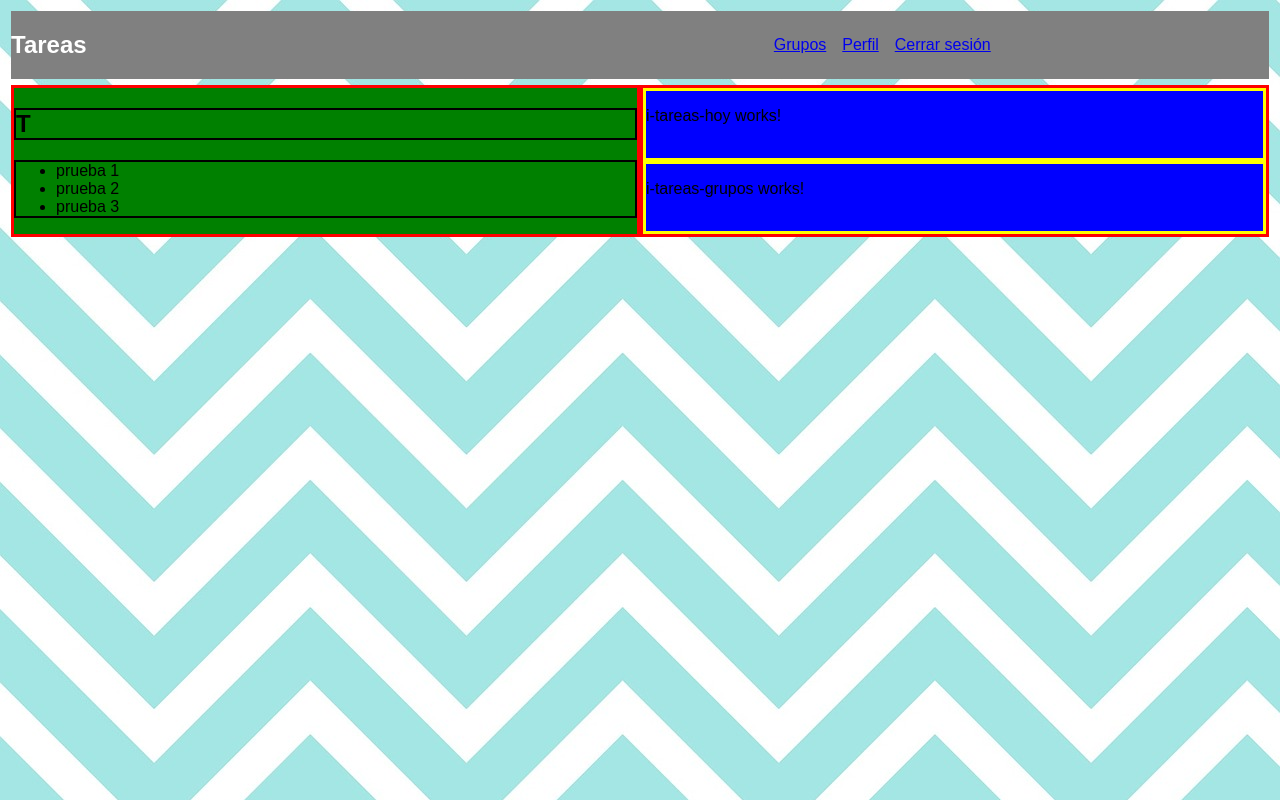
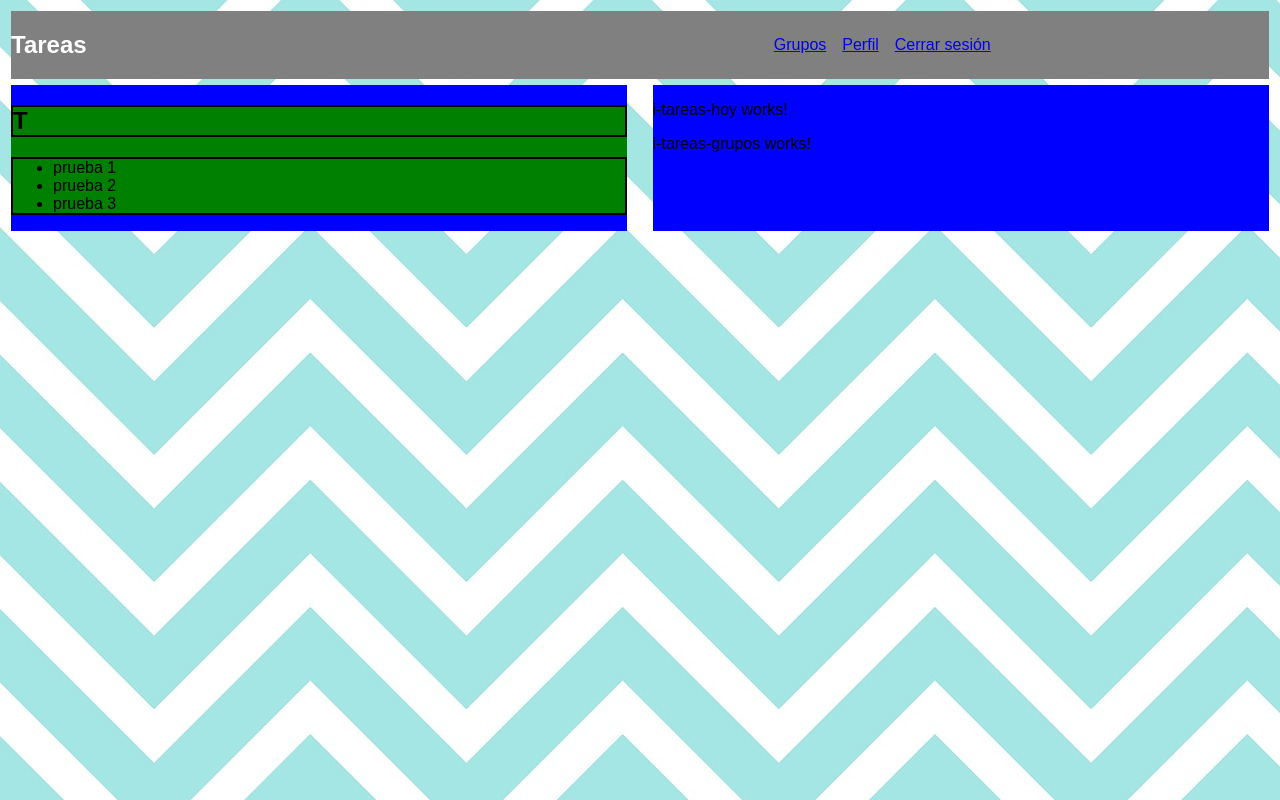
Before and after one commit to mpaulaacosta/nextu-angular2-ejercicio-componentes-y-directivas, an Angular app in the folder tareas/: page / in a window 1280 px wide. Built offline with nearby package versions, Linux system fonts and the light colour scheme.

Commit message:
Arreglos y lugar de CSS y flex de contenedor-inicio

```diff
--- a/tareas/src/app/inicio/inicio.component.css
+++ b/tareas/src/app/inicio/inicio.component.css
@@ -1,4 +1,9 @@
-t-i-tareas-pendientes {
+.contenedor-inicio {
   display: flex;
-  flex-flow: column wrap;
+  justify-content: space-between;
 }
+
+.contenedor-inicio >* {
+  background-color: blue;
+  width: 49%;
+}
--- a/tareas/src/styles.css
+++ b/tareas/src/styles.css
@@ -13,21 +13,3 @@ t-root {
   display: flex;
   border: 1px solid black;
 }*/
-
-
-.contenedor-inicio {
-  display: flex;
-}
-
-.contenedor-inicio >* {
-  background-color: blue;
-  border: 3px solid red;
-  flex: 50%; /* en realidad no me funciona el porcentaje pero si no pongo esta línea flex no utiliza todo el ancho*/
-  display: flex;
-  flex-flow: row wrap;
-}
-
-.contenedor-inicio-derecho >* {
-  border: 3px solid yellow;
-  flex: 100%;
-}
```
